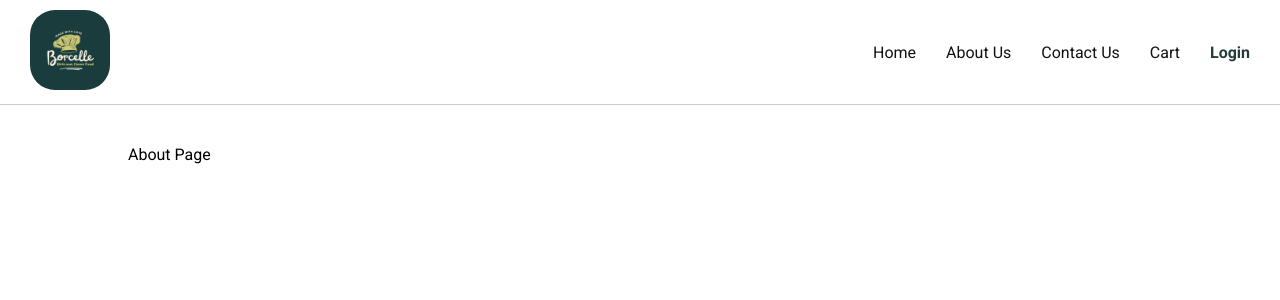
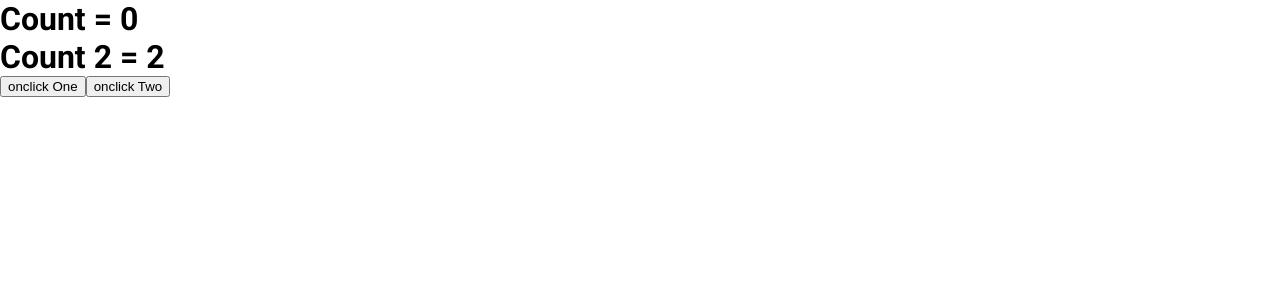
Before and after one commit to bhargavgopal-lanke/React-New, a React (Vite) app: page /about in a window 1280 px wide. Shown: the top 300 px of the page. Built offline with nearby package versions, Linux system fonts and the light colour scheme.

Commit message:
class components created in the app.

```diff
--- a/App.js
+++ b/App.js
@@ -3,10 +3,12 @@ import ReactDOM from "react-dom/client";
 import Header from "./src/components/Header";
 import BodyRes from "./src/components/Body";
 import { BrowserRouter, Route, Routes } from "react-router";
-import About from "./src/components/HeaderSubRoutes/About";
-import Contact from "./src/components/HeaderSubRoutes/Contact";
+// import About from "./src/components/HeaderSubRoutes/About";
+// import Contact from "./src/components/HeaderSubRoutes/Contact";
 import Cart from "./src/components/HeaderSubRoutes/Cart";
 import RestaurentMenu from "./src/components/RestaurentMenu";
+import UseClass from "./src/components/HeaderSubRoutes/AboutClass";
+import ContactComponent from "./src/components/HeaderSubRoutes/ContactClass";
 
 
 const AppLayout = () => {
@@ -24,8 +26,8 @@ root.render(
   <BrowserRouter>
     <Routes>
       <Route path="/" element={<AppLayout />} />
-      <Route path="/about" element={<About />} />
-      <Route path="/contact" element={<Contact />} />
+      <Route path="/about" element={<UseClass />} />
+      <Route path="/contact" element={<ContactComponent />} />
       <Route path="/cart" element={<Cart />} />
       <Route path="/restuarent/:resId" element={<RestaurentMenu />} />
     </Routes>
--- /dev/null
+++ b/src/components/HeaderSubRoutes/AboutClass.jsx
@@ -0,0 +1,51 @@
+import React from "react";
+
+class UseClass extends React.Component {
+  constructor(props) {
+    super(props);
+
+    this.state = {
+      count: 0,
+      count2: 2,
+    };
+  }
+
+  render() {
+    const { name, location } = this.props;
+    const { count, count2 } = this.state;
+    return (
+      <div>
+        <h1>{name}</h1>
+        <h1>{location}</h1>
+
+        <div>
+          <h1>Count = {count}</h1>
+          <h1>Count 2 = {count2}</h1>
+        </div>
+        <button
+          type="button"
+          onClick={() =>
+            // Never update state variable directlty
+            this.setState({
+              count: count + 1,
+            })
+          }
+        >
+          onclick One
+        </button>
+        <button
+          type="button"
+          onClick={() =>
+            this.setState({
+              count2: count2 + 1,
+            })
+          }
+        >
+          onclick Two
+        </button>
+      </div>
+    );
+  }
+}
+
+export default UseClass;
--- /dev/null
+++ b/src/components/HeaderSubRoutes/ContactClass.jsx
@@ -0,0 +1,19 @@
+import React from "react";
+import UseClass from "./AboutClass";
+
+class ContactComponent extends React.Component {
+  constructor() {
+    super();
+  }
+
+  render() {
+    return (
+      <>
+        <h1>This is an about page.</h1>
+        <UseClass name={"Bhargav"} location={"Hyderabad"} />
+      </>
+    );
+  }
+}
+
+export default ContactComponent;
```
